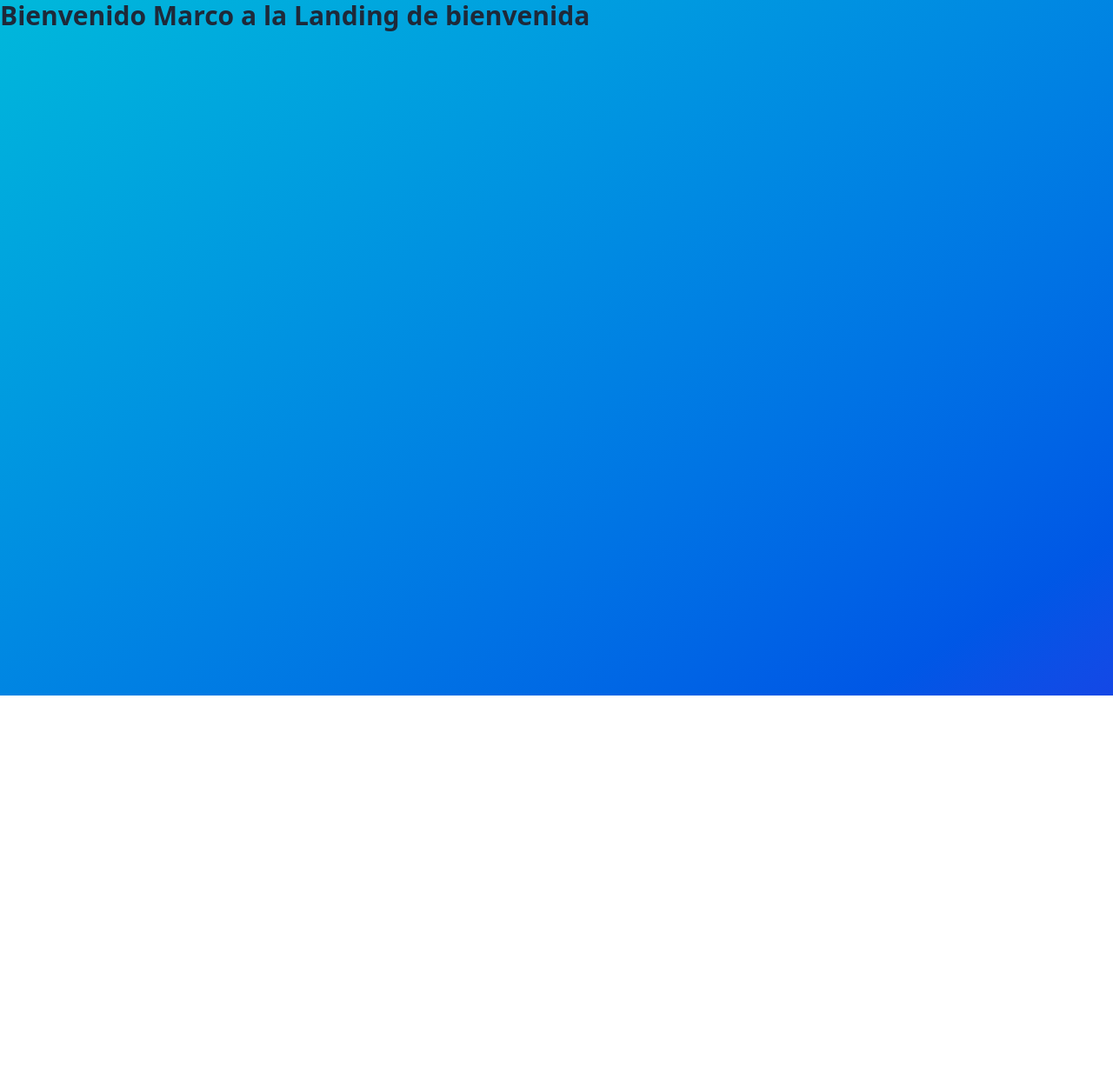
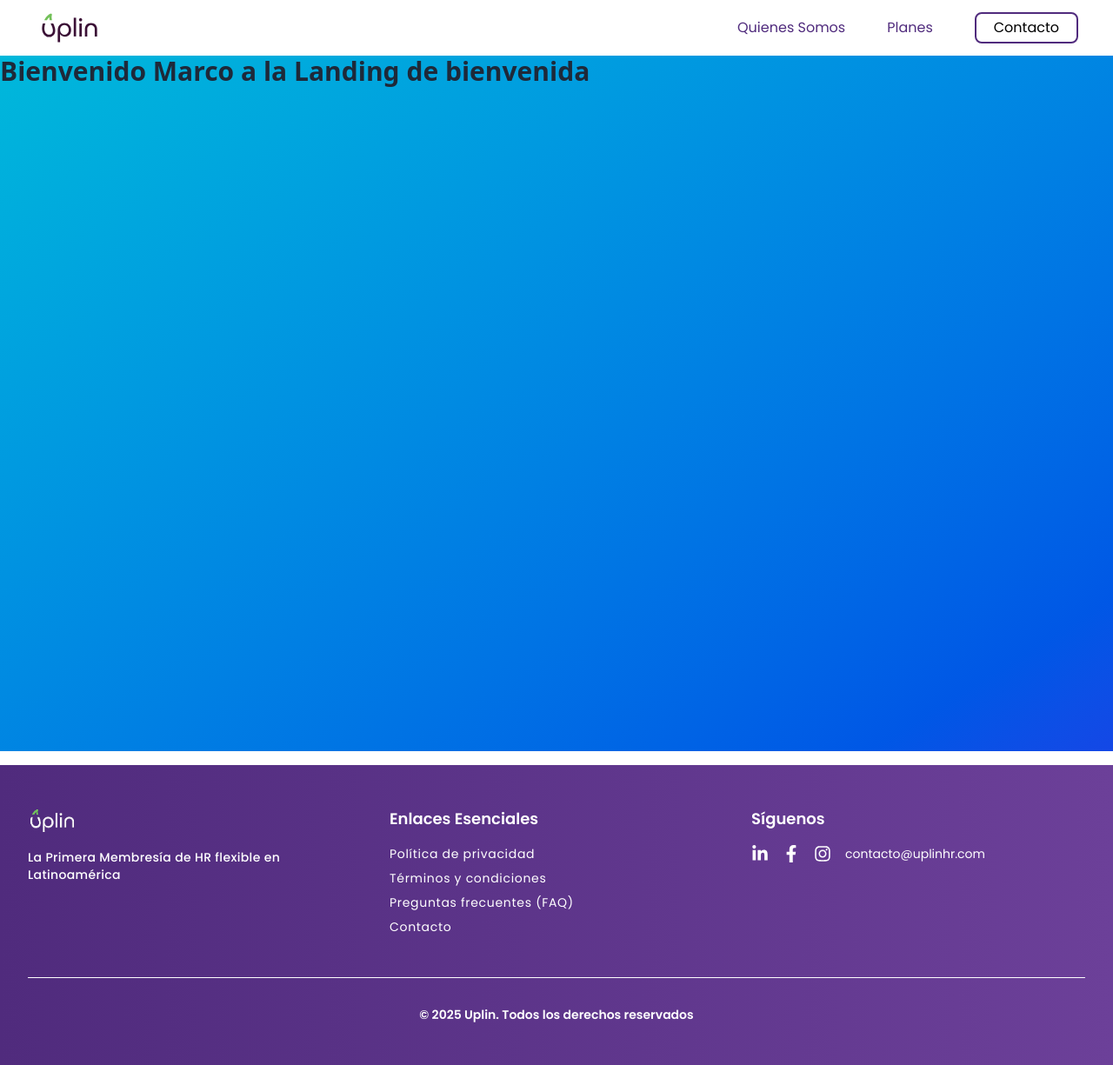
Before and after one commit to Uplinhr/uplinhr, a Next.js app: page / in a window 1280 px wide. Shown: the whole page at 87% size. Before the commit the page ends 816 px from the top, so only its background shows below. Built offline with nearby package versions, Linux system fonts and the light colour scheme.

Commit message:
Navbar_Footer
Navbar (Casi listo):
Falta redireccionar el boton de Contacto

Footer (Casi listo):
Falta redireccionar los links de la segunda columna

```diff
--- a/src/app/layout.tsx
+++ b/src/app/layout.tsx
@@ -1,6 +1,8 @@
 import type { Metadata } from "next";
 import { Poppins } from "next/font/google";
 import "./globals.css";
+import Navbar from "@/components/navbar/navbar";
+import Footer from "@/components/footer/footer";
 
 const poppins = Poppins({
   subsets: ["latin"],
@@ -11,7 +13,7 @@ const poppins = Poppins({
 export const metadata: Metadata = {
   title: "Uplin",
   description: "RRHH Flexible para tu Empresa",
-   icons: {
+  icons: {
     icon: "/logoUplin.svg",
     apple: "/logoUplin.svg",
   },
@@ -24,7 +26,11 @@ export default function RootLayout({
 }>) {
   return (
     <html lang="es" className={poppins.variable}>
-      <body className="antialiased font-sans">{children}</body>
+      <body className="antialiased font-sans">
+        <Navbar />
+        {children}
+        <Footer />
+      </body>
     </html>
   );
 }
--- a/src/app/planes/page.tsx
+++ b/src/app/planes/page.tsx
@@ -0,0 +1,9 @@
+const Planes = () => {
+  return (
+    <div className="bg-white h-80">
+      <p>Planes</p>
+    </div>
+  );
+};
+
+export default Planes;
--- a/src/app/quienes-somos/page.tsx
+++ b/src/app/quienes-somos/page.tsx
@@ -0,0 +1,9 @@
+const AboutUs = () => {
+  return (
+    <div className="bg-white w-full h-60">
+      <p>Quienes Somos</p>
+    </div>
+  );
+};
+
+export default AboutUs;
--- /dev/null
+++ b/src/components/footer/footer.tsx
@@ -0,0 +1,89 @@
+import { FaFacebookF, FaInstagram, FaLinkedinIn } from "react-icons/fa";
+
+const Footer = () => {
+  return (
+    <footer className="bg-gradient-to-r from-[#502B7D] to-[#6C4099] text-white py-12 px-4 sm:px-6 lg:px-8 font-[Poppins] ">
+      <div className="max-w-7xl mx-auto grid grid-cols-1 md:grid-cols-3 gap-8">
+        <div className="md:col-span-1">
+          <img
+            alt="Uplin logo"
+            className="h-8 mb-4"
+            src="/imgUplinFooter.png"
+          />
+          <p className="text-sm tracking-wide font-medium">
+            La Primera Membresía de HR flexible en &nbsp; Latinoamérica
+          </p>
+        </div>
+        <div>
+          <h3 className="font-bold mb-4 text-lg">Enlaces Esenciales</h3>
+          <ul className="space-y-2 text-sm tracking-wider">
+            <li>
+              <a className="hover:underline" href="#">
+                Política de privacidad
+              </a>
+            </li>
+            <li>
+              <a className="hover:underline" href="#">
+                Términos y condiciones
+              </a>
+            </li>
+            <li>
+              <a className="hover:underline" href="#">
+                Preguntas frecuentes (FAQ)
+              </a>
+            </li>
+            <li>
+              <a className="hover:underline" href="#">
+                Contacto
+              </a>
+            </li>
+          </ul>
+        </div>
+        <div>
+          <h3 className="font-bold mb-4 text-lg">Síguenos</h3>
+          <div className="flex space-x-4">
+            <a
+              className="text-white hover:text-gray-300"
+              href="https://www.linkedin.com/company/uplin/posts/?feedView=all"
+            >
+              <i className="fab fa-linkedin-in text-xl">
+                <FaLinkedinIn />{" "}
+              </i>
+            </a>
+            <a className="text-white hover:text-gray-300" href="#">
+              <i className="fab fa-facebook-f text-xl">
+                <FaFacebookF />{" "}
+              </i>
+            </a>
+            <a
+              className="text-white hover:text-gray-300"
+              href="https://www.instagram.com/uplinhr/"
+            >
+              <i className="fab fa-instagram text-xl">
+                <FaInstagram />{" "}
+              </i>
+            </a>
+            <div>
+              {/* <h3 className="font-bold mb-4 text-lg invisible md:visible">.</h3> */}
+              <p className="text-sm">
+                <a
+                  className="hover:underline"
+                  href="mailto:contacto@uplinhr.com"
+                >
+                  contacto@uplinhr.com
+                </a>
+              </p>
+            </div>
+          </div>
+        </div>
+      </div>
+      <div className="max-w-7xl mx-auto mt-12 pt-8 border-t border-white">
+        <p className="text-center text-sm font-semibold">
+          © 2025 Uplin. Todos los derechos reservados
+        </p>
+      </div>
+    </footer>
+  );
+};
+
+export default Footer;
--- /dev/null
+++ b/src/components/navbar/navbar.tsx
@@ -0,0 +1,75 @@
+"use client";
+
+import { useState } from "react";
+import { FaBars, FaTimes } from "react-icons/fa"; // Instala react-icons: npm install react-icons
+
+const Navbar = () => {
+  const [isOpen, setIsOpen] = useState(false);
+
+  return (
+    <nav className="font-[Poppins] bg-white shadow-black shadow-2xl">
+      <div className="container mx-auto px-10 py-3 ">
+        {/* --- Contenedor Principal --- */}
+        <div className="flex justify-between items-center">
+          {/* Logo (siempre visible) */}
+          <a href="/">
+            <img src="/logoUplin.svg" alt="Logo Uplin" className="w-20 h-10" />
+          </a>
+
+          {/* --- Menú Desktop (visible en lg+) --- */}
+          <div className="hidden lg:flex gap-12 items-center">
+            <a
+              className="text-[#502B7D] hover:text-[#6b4699] transition-colors"
+              href="/quienes-somos"
+            >
+              Quienes Somos
+            </a>
+            <a
+              className="text-[#502B7D] hover:text-[#6b4699] transition-colors"
+              href="/planes"
+            >
+              Planes
+            </a>
+            <a className="border-[#502B7D] border-2 px-5 py-1 rounded-lg hover:bg-[#502B7D] hover:text-white transition-colors">
+              Contacto
+            </a>
+          </div>
+
+          {/* --- Botón Hamburguesa (visible en móvil) --- */}
+          <button
+            className="lg:hidden text-[#502B7D] focus:outline-none"
+            onClick={() => setIsOpen(!isOpen)}
+          >
+            {isOpen ? <FaTimes size={24} /> : <FaBars size={24} />}
+          </button>
+        </div>
+
+        {/* --- Menú Móvil (solo visible al hacer clic) --- */}
+        {isOpen && (
+          <div className="lg:hidden mt-4 pb-4 space-y-3">
+            <a
+              className="block text-[#502B7D] hover:text-[#6b4699] py-2 px-4 hover:bg-[#502B7D]/10 rounded transition-colors"
+              onClick={() => setIsOpen(false)}
+            >
+              Quienes Somos
+            </a>
+            <a
+              className="block text-[#502B7D] hover:text-[#6b4699] py-2 px-4 hover:bg-[#502B7D]/10 rounded transition-colors"
+              onClick={() => setIsOpen(false)}
+            >
+              Planes
+            </a>
+            <a
+              className="inline-block border-[#502B7D] border-2 px-5 py-1 rounded-lg hover:bg-[#502B7D] hover:text-white transition-colors mt-2"
+              onClick={() => setIsOpen(false)}
+            >
+              Contacto
+            </a>
+          </div>
+        )}
+      </div>
+    </nav>
+  );
+};
+
+export default Navbar;
```
Also changed, not shown: package.json (+6 -5 lines), 1 other file (tests, documents, lock files or other folders).
